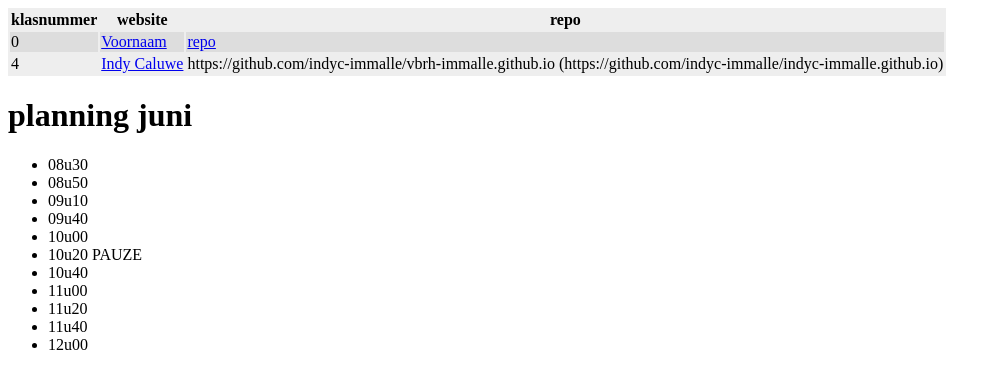
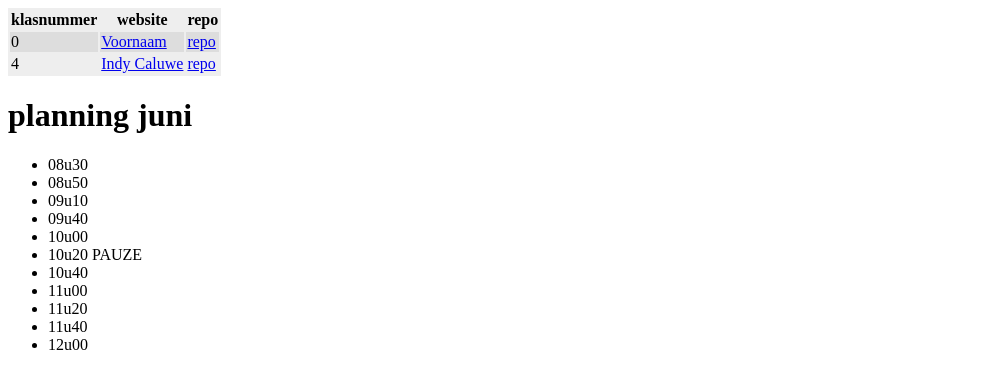
Before and after one commit to vbrh-immalle/vbrh-immalle.github.io, a Jekyll site: the page built from GIPWebsites2018-2019/index.md, in a window 1280 px wide. Shown: the top 389 px of the page, without its empty margins (0-1001 px from the left). Built offline with Jekyll 4.4.1, drawn with Linux system fonts in a browser that asks for light colours; some web fonts are replaced.

Commit message:
Update index.md

```diff
--- a/GIPWebsites2018-2019/index.md
+++ b/GIPWebsites2018-2019/index.md
@@ -6,7 +6,7 @@ title: GIP Websites 2016-2017
 | klasnummer | website | repo |
 |---|---|---|
 | 0 | [Voornaam](http://vbrh-immalle.github.io/) | [repo](https://github.com/vbrh-immalle/vbrh-immalle.github.io) |
-| 4 | [Indy Caluwe](https://github.com/indyc-immalle) | https://github.com/indyc-immalle/vbrh-immalle.github.io (https://github.com/indyc-immalle/indyc-immalle.github.io)|
+| 4 | [Indy Caluwe](https://github.com/indyc-immalle) |[repo](https://github.com/indyc-immalle/indyc-immalle.github.io)|
 
 # planning juni
 
```
